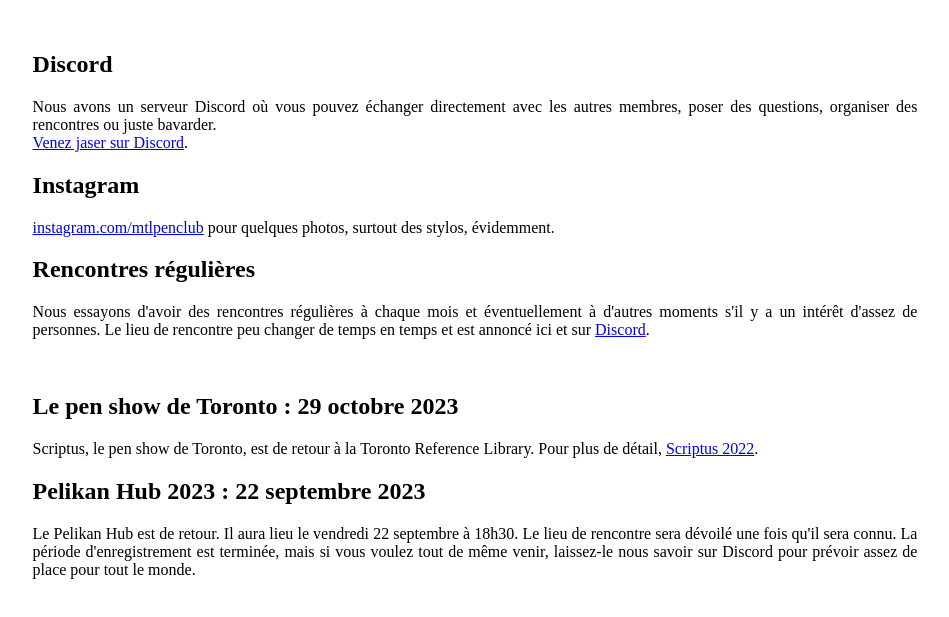
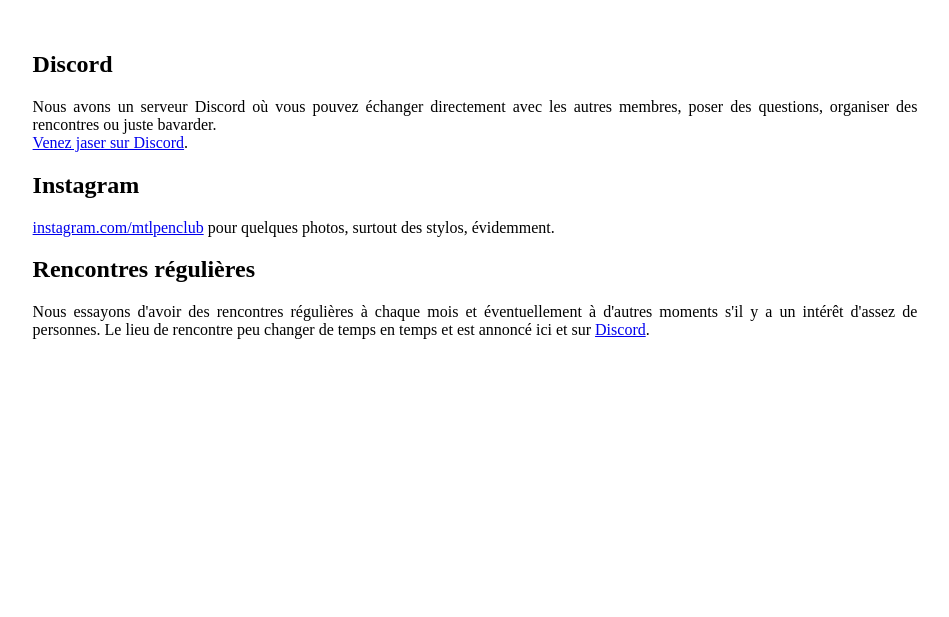
Before and after one commit to mtlpenclub/mtlpenclub.github.io, a plain HTML site: page docs/index.html in a window 1280 px wide. Shown: the part 163-780 px from the top of the page, without its empty margins (165-1114 px from the left). Drawn offline with Linux system fonts and the light colour scheme.

Commit message:
Pas d'événement

```diff
--- a/docs/index.html
+++ b/docs/index.html
@@ -53,15 +53,5 @@
 
   <br/>
 
-  <div class="center">
-    <h2>Le pen show de Toronto : 29 octobre 2023</h2>
-    <p>Scriptus, le pen show de Toronto, est de retour à la Toronto Reference Library. Pour plus de détail, <a href="https://www.scriptusinc.com/">Scriptus 2022</a>.</p>
-  </div>
-
-  <div class="center">
-    <h2>Pelikan Hub 2023 : 22 septembre 2023</h2>
-    <p>Le Pelikan Hub est de retour. Il aura lieu le vendredi 22 septembre à 18h30. Le lieu de rencontre sera dévoilé une fois qu'il sera connu. La période d'enregistrement est terminée, mais si vous voulez tout de même venir, laissez-le nous savoir sur Discord pour prévoir assez de place pour tout le monde.</p>
-  </div>
-
 </body>
 </html>
```
Also changed, not shown: docs/index.en.html (+0 -10 lines), 1 other file.
